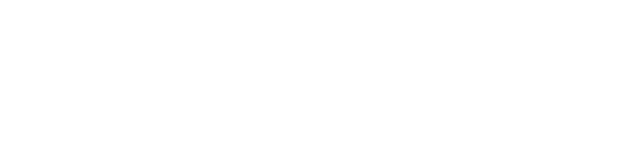
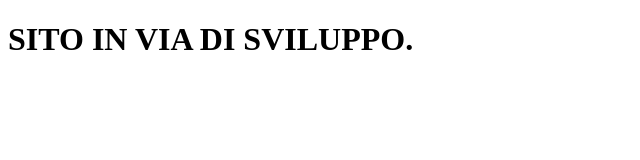
Before and after one commit to ale1-cambio/ale1-cambio.github.io, a plain HTML site: page index.html in a window 1280 px wide. Shown: the whole page, without its empty margins (0-640 px from the left). Drawn offline with Linux system fonts and the light colour scheme.

Commit message:
Update index.html

```diff
--- a/index.html
+++ b/index.html
@@ -9,5 +9,6 @@
         <title>Sito mio</title>
     </head>
     <body>
+        <h1>SITO IN VIA DI SVILUPPO.</h1>
     </body>
 </html>
```
Lines whose indentation alone changed are shown as unchanged.
